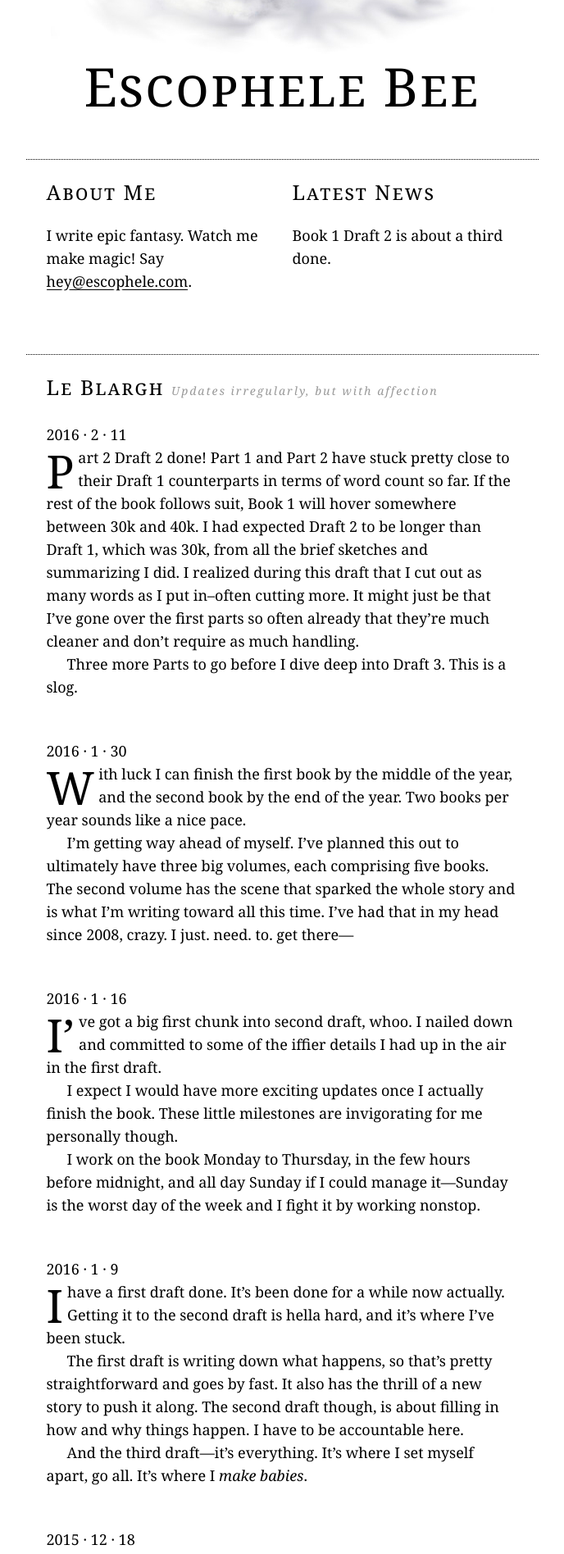
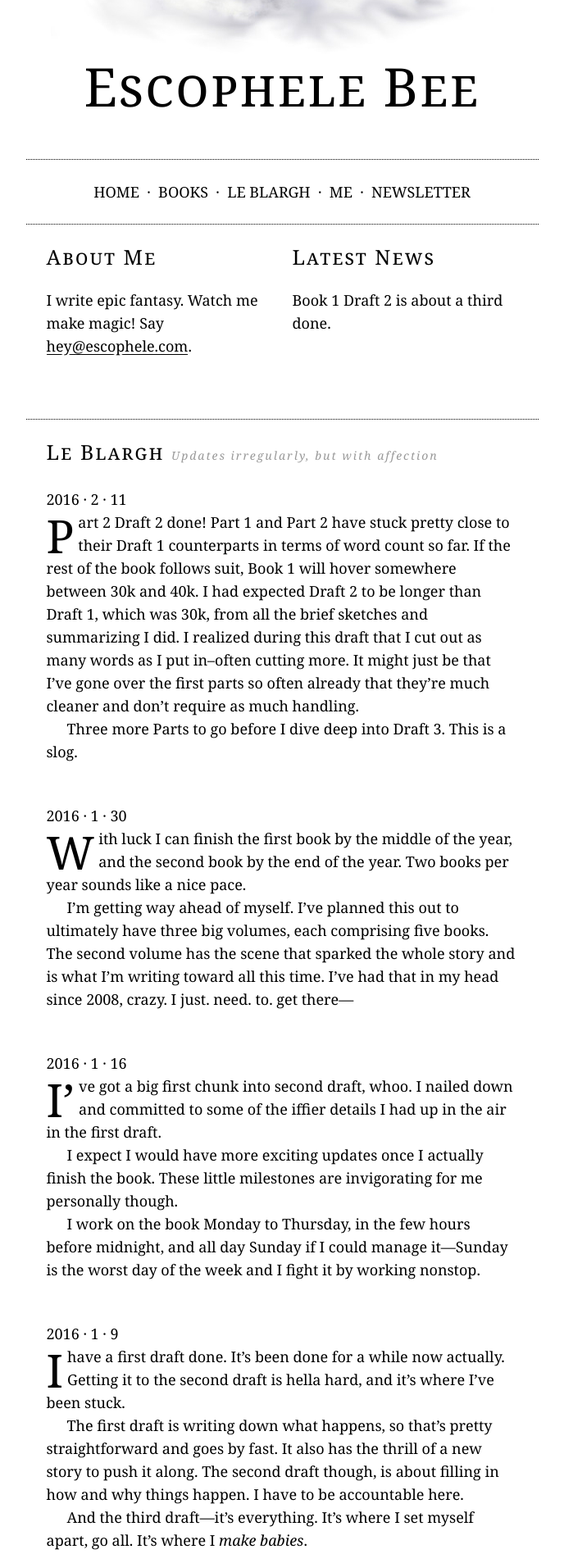
Before and after one commit to escophele/escophele, a Jekyll site: the page built from index.html, in a window 1280 px wide. Shown: the part 414-2310 px from the top of the page at 82% size, without its empty margins (296-984 px from the left). Built offline with Jekyll 4.4.1, drawn with Linux system fonts in a browser that asks for light colours; comment, search, counter and statistics services are not loaded.

Commit message:
new branch

```diff
--- a/_layouts/default.html
+++ b/_layouts/default.html
@@ -23,6 +23,10 @@
 
       <div class="column escophele">
         <h1>Escophele&nbsp;Bee</h1>
+      </div>
+
+      <div class="nav">
+        <p>Home &nbsp;&middot;&nbsp; Books &nbsp;&middot;&nbsp; Le Blargh &nbsp;&middot;&nbsp; Me &nbsp;&middot;&nbsp; Newsletter</p>
       </div>
 
       <div class="column about">
--- a/style.css
+++ b/style.css
@@ -21,6 +21,9 @@ a
 
 .not-so-high img
 { margin:50px auto 0; }
+
+.nav
+{ width:100%; box-sizing:border-box; float:left; padding:25px; margin:auto; text-align:center; border-bottom:1px dotted black; text-transform:uppercase; }
 
 .column
 { float:left; width:275px; padding:25px 0 25px 25px; }
```
Also changed, not shown: 3 other files.
